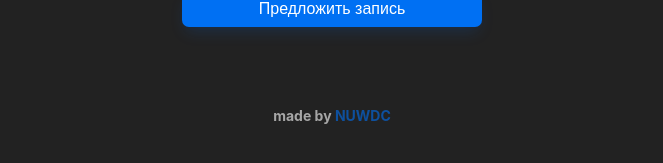
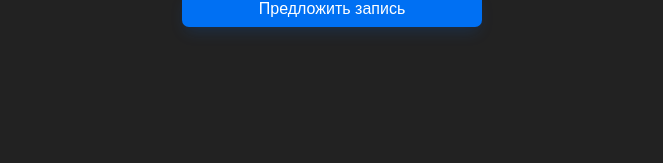
Before and after one commit to BekzhanKassenov/vatriume, a React (Create React App) app: page / in a window 1280 px wide. Shown: the part 527-690 px from the top of the page, without its empty margins (308-971 px from the left). Built offline with nearby package versions, Linux system fonts and the light colour scheme.

Commit message:
Attribution Update
Head admin restricted attribution on web page

```diff
--- a/src/App.jsx
+++ b/src/App.jsx
@@ -96,7 +96,7 @@ class App extends Component {
                     </div>
                     <button className="button">Предложить запись</button>
                 </form>
-                <footer>made by <a href="https://vk.com/nuwdc">NUWDC</a></footer>
+                {/* <footer>made by <a href="https://vk.com/nuwdc">NUWDC</a></footer> */}
                 <div className={this.state.notify ? "notify show" : "notify"}>{this.state.notifyText}</div>
             </div>
         );
```
